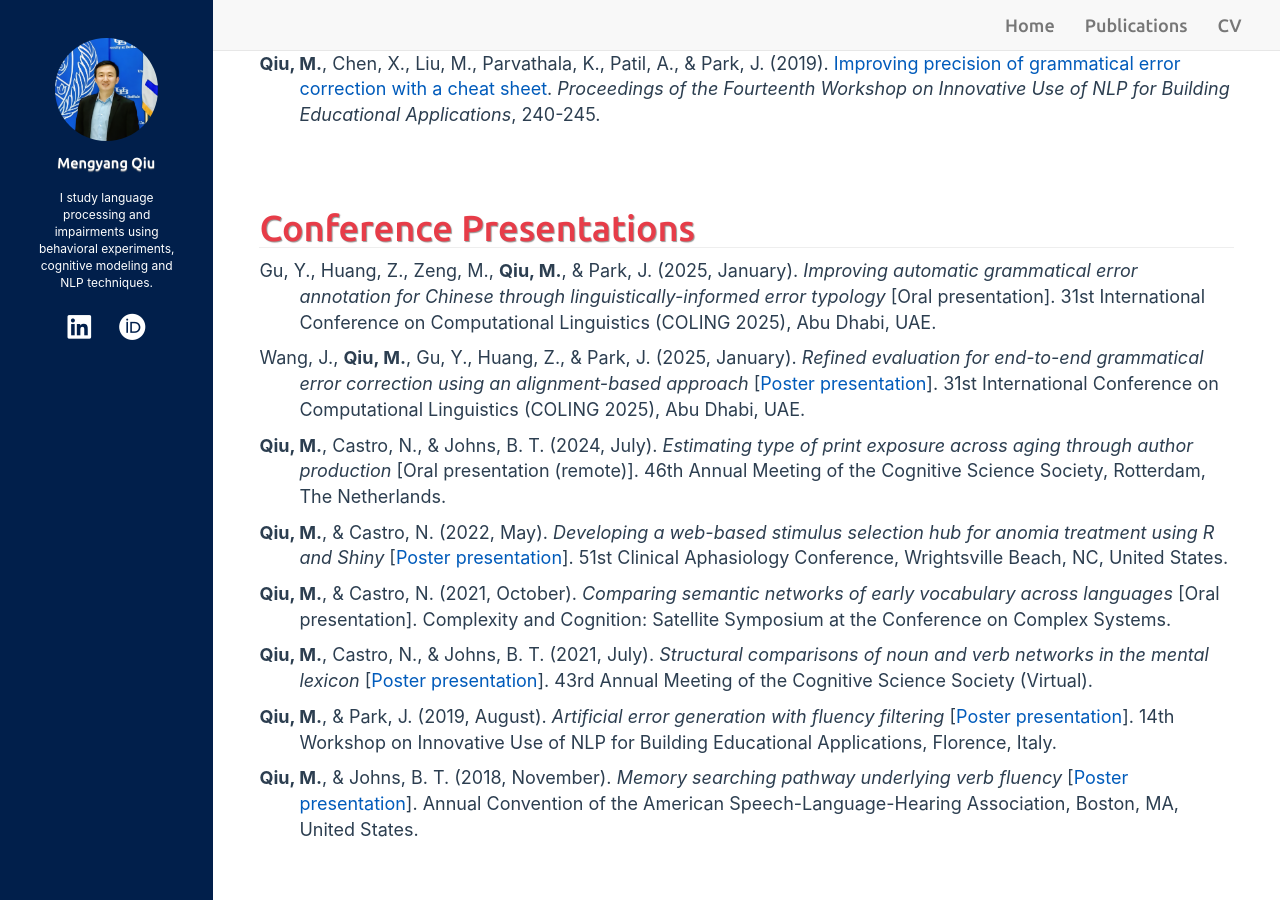
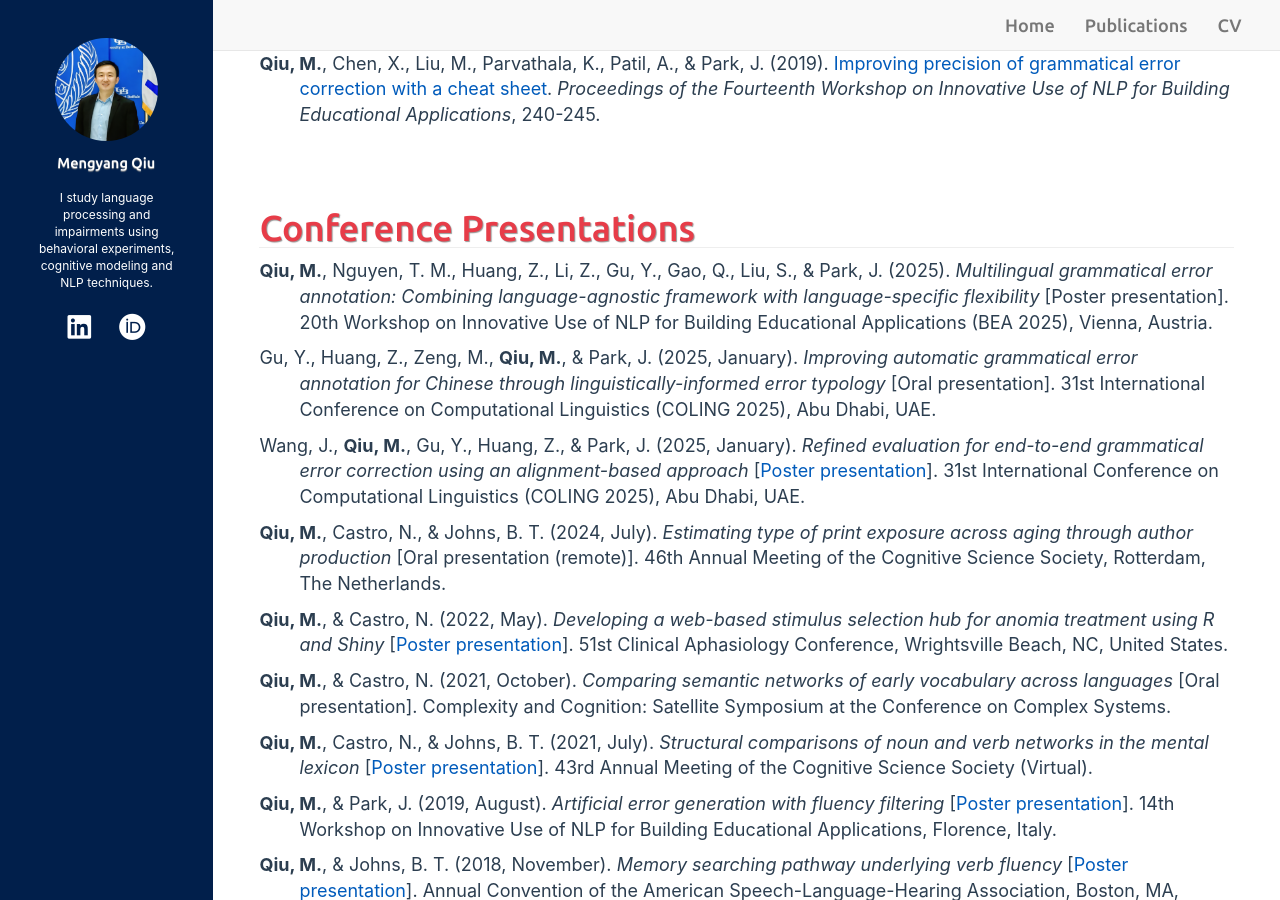
Before and after one commit to mengyangq/mengyangq.github.io, a Jekyll site: the page built from index.html, in a window 1280 px wide and 900 px high, scrolled down 1828 px. Built offline with Jekyll 4.4.1, drawn with Linux system fonts in a browser that asks for light colours; nearby versions of some CDN libraries; a style sheet for code colours, icons or effects is not loaded.

Commit message:
Update publications.md

```diff
--- a/_includes/publications.md
+++ b/_includes/publications.md
@@ -27,6 +27,8 @@
 
 # Conference Presentations
 
+<p style="padding-left: 40px; text-indent: -40px;"><strong>Qiu, M.</strong>, Nguyen, T. M., Huang, Z., Li, Z., Gu, Y., Gao, Q., Liu, S., & Park, J. (2025). <em>Multilingual grammatical error annotation: Combining language-agnostic framework with language-specific flexibility</em> [Poster presentation]. 20th Workshop on Innovative Use of NLP for Building Educational Applications (BEA 2025), Vienna, Austria.</p>
+
 <p style="padding-left: 40px; text-indent: -40px;">Gu, Y., Huang, Z., Zeng, M., <strong>Qiu, M.</strong>, & Park, J. (2025, January). <em>Improving automatic grammatical error annotation for Chinese through linguistically-informed error typology</em> [Oral presentation]. 31st International Conference on Computational Linguistics (COLING 2025), Abu Dhabi, UAE.</p>
 
 <p style="padding-left: 40px; text-indent: -40px;">Wang, J., <strong>Qiu, M.</strong>, Gu, Y., Huang, Z., & Park, J. (2025, January). <em>Refined evaluation for end-to-end grammatical error correction using an alignment-based approach</em> [<a href="/pubs/wang_etal_2025_refined_poster.pdf">Poster presentation</a>]. 31st International Conference on Computational Linguistics (COLING 2025), Abu Dhabi, UAE.</p>
```
